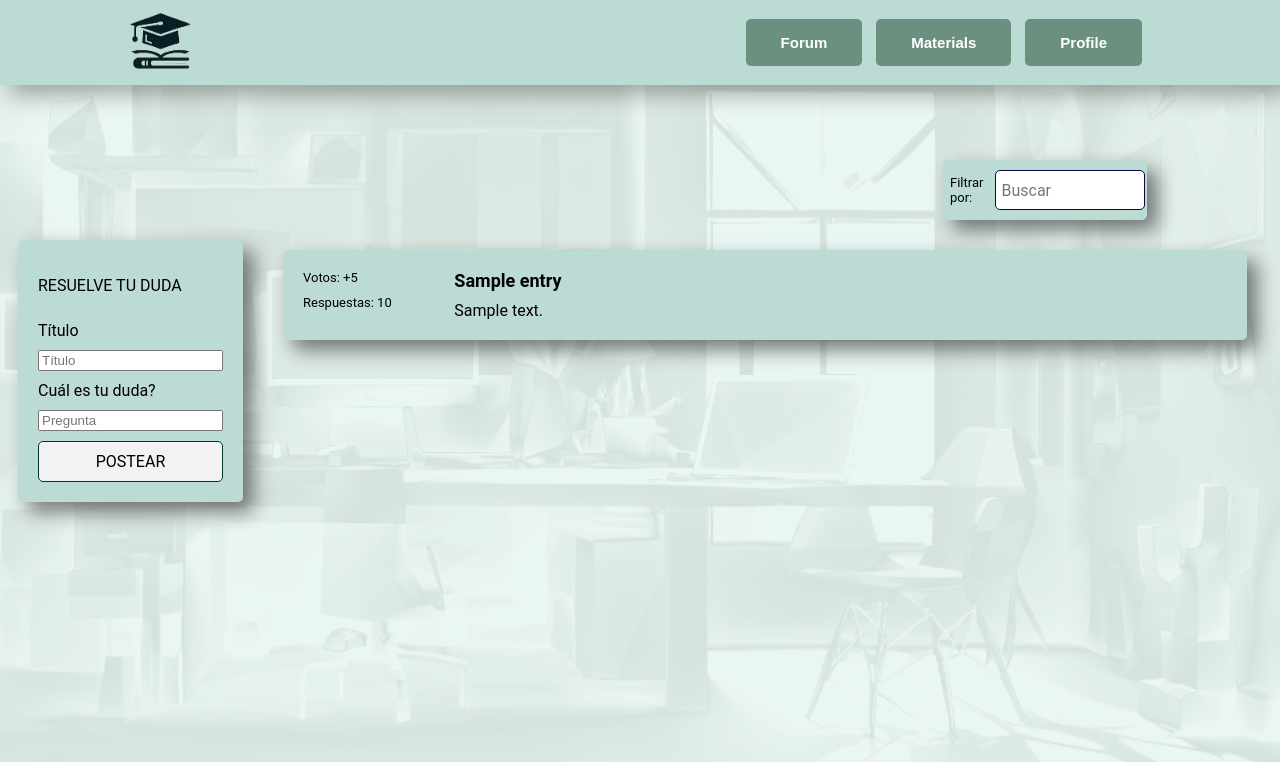
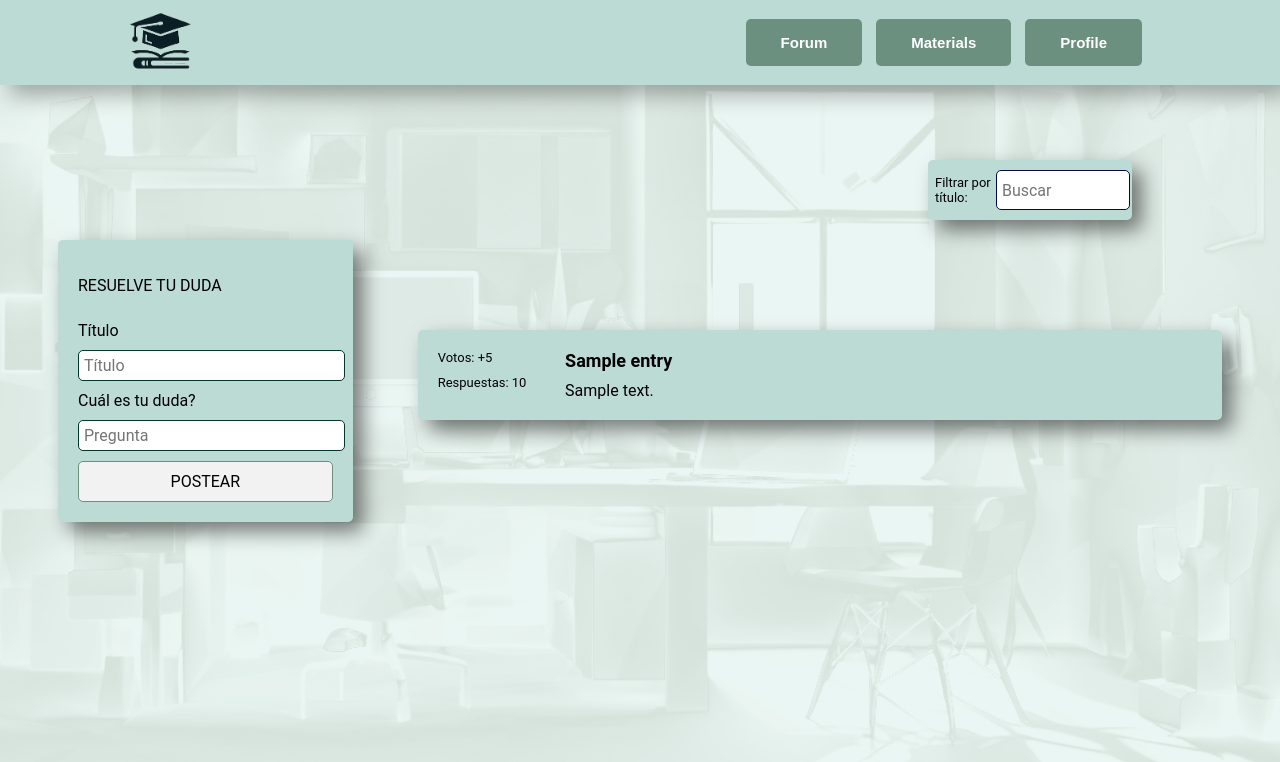
Before and after one commit to DCC-CC4401/2024-1-CC4401-1-grupo-9, a Django app: page /forum/ in a window 1280 px wide. Shown: the top 762 px of the page. Run offline with Django 5.2, Linux system fonts and the light colour scheme; tables that the repository leaves empty hold one stand-in row (values such as "Sample post").

Commit message:
feat(forums/main page): implemented a filter using fetch

```diff
--- a/forum/models.py
+++ b/forum/models.py
@@ -6,7 +6,7 @@ class Entry(models.Model):
     """ Es la entrada de un foro """
     title = models.CharField(max_length=200)
     body = models.TextField(max_length=1000)
-    user = models.ForeignKey(User, on_delete=models.CASCADE)
+    user = models.ForeignKey(User, on_delete=models.CASCADE, null=True)
 
     created_at = models.DateTimeField(auto_now_add=True)
     ## agregar material
@@ -19,7 +19,7 @@ class Message(models.Model):
     """ Es un mensaje en una entrada de un foro """
     message = models.TextField(max_length=1000)
     entry = models.ForeignKey(Entry, on_delete=models.CASCADE)
-    user = models.ForeignKey(User, on_delete=models.CASCADE)
+    user = models.ForeignKey(User, on_delete=models.CASCADE, null=True)
     created_at = models.DateTimeField(auto_now_add=True)
 
     def __str__(self):
--- /dev/null
+++ b/forum/static/js/forums_main.js
@@ -0,0 +1,47 @@
+/** construye consulta */
+const buildQueryString = (params) => {
+    return Object.keys(params)
+        .map(key => encodeURIComponent(key) + '=' + encodeURIComponent(params[key]))
+        .join('&');
+};
+
+
+/** obtiene los foros */
+const fetch_forums = async (params) => {
+    try{
+        const url = `/api/forums?${buildQueryString(params)}`;
+        const response = await fetch(url);
+        return response.json();
+    } catch (error) {
+        throw new Error('Error al obtener los foros');
+    }
+};
+
+let params = {};
+/** escucha el evento de cambio de titulo */
+document.getElementById('search-title').addEventListener('input', (event) => {
+    let forums = document.getElementById('forums-container');
+    params.title = event.target.value;
+
+    /** get all the forums */
+    fetch_forums(params).then((data) => {
+        /** clean the forums innerhtml */
+        forums.innerHTML = '';
+        data.forEach(element => {
+            /** for each, append to the forums list */
+            forums.innerHTML +=
+                `<a id="forum-entry" class="forum-entry" href="/forum/${element.id}">
+                    <div class="entry-data">
+                        <div> Votos: +${5} </div>
+                        <div> Respuestas: ${10} </div>
+                    </div>
+                    <div class="entry-content">
+                        <div class="entry-title"> ${element.title} </div>
+                        <div class="entry-body">  ${element.body} </div>
+                    </div>
+                </a>`;
+        });
+
+    });
+
+});
--- a/forum/static/styles/forums_main.css
+++ b/forum/static/styles/forums_main.css
@@ -1,27 +1,31 @@
+/** main container */
 .forums{
     margin-top: 80px;
     width: 100%;
     height: 100%;
+    gap: 20px;
 
     display: flex;
     flex-direction: row;
 }
 
+/** ===  FORMULARIO === */
 .form-new-forum{
     margin-top: 160px;
     display: flex;
     flex-direction: column;
     gap: 10px;
-    margin-left: 10px;
-    margin-right: 80px;
+    margin-left: 50px;
 
-    width: 15%;
+    width: 30%;
     padding: 20px;
     background-color: #BDDBD5;
     border-radius: 5px;
     font-family: 'Roboto', sans-serif;
     box-shadow: 10px 10px 20px rgba(0, 0, 0, 0.5);
+
     max-height: 350px;
+    max-width: 300px;
 }
 
 .form-new-forum button{
@@ -32,19 +36,29 @@
     border-radius: 5px;
     font-family: 'Roboto', sans-serif;
     font-size: medium;
-    border: 1px solid #03362c;
+    border: 1px solid #6B9080;
     cursor: pointer;
 }
 
 .form-new-forum button:hover{
-    background-color: #03362c;
+    background-color: #6B9080;
     color: white;
     transform: scale(1.05);
     transition: 0.5s;
 }
 
+.form-new-forum input{
+    width: 100%;
+    border-radius: 5px;
+    padding: 5px;
+    font-family: 'Roboto', sans-serif;
+    font-size: medium;
+    border: 1px solid #03362c;
+}
 
 
+
+/** === FILTER === */
 .filter{
     width: 200px;
     padding: 10px;
@@ -57,7 +71,7 @@
     align-content: center;
     justify-content: center;
 
-    margin-right: 100px;
+    margin-right: 90px;
     padding-left: 2px;
     padding-right: 2px;
 
@@ -79,10 +93,14 @@
     font-size: small;
 }
 
-.forums-container{
+
+
+/** container para las entradas y el filtro */
+.forums-and-filter{
     display: flex;
     flex-direction: column;
     width: 100%;
+    padding-right: 50px;
 
     gap: 30px;
 
@@ -91,7 +109,21 @@
     justify-content: top;
 
     font-family: 'Roboto', sans-serif;
-    margin-right: 25px;
+}
+
+/** container solo de entradas */
+.forums-container{
+    display: flex;
+    flex-direction: column;
+    width: 90%;
+
+    gap: 30px;
+
+    margin-top: 5em;
+    align-items:end;
+    justify-content: top;
+
+    font-family: 'Roboto', sans-serif;
 }
 
 .forum-entry{
@@ -109,8 +141,6 @@
     color: black;
 }
 
-/* animation for the forum entry */
-/* increase size when mouse over */
 .forum-entry:hover{
     transform: scale(1.01);
     transition: 0.4s;
--- a/forum/templates/forums_main.html
+++ b/forum/templates/forums_main.html
@@ -24,15 +24,16 @@
         <button type="submit"> POSTEAR </button>
     </form>
 
-    <div class="forums-container">
+    <div class="forums-and-filter">
 
         <div class="filter">
-            <label for="filter">Filtrar por:</label>
-            <input type="text" placeholder="Buscar">
+            <label for="filter">Filtrar por título:</label>
+            <input id="search-title" type="text" placeholder="Buscar">
         </div>
 
+        <div id="forums-container" class="forums-container">
             {% for entry in forums %}
-        <a class="forum-entry" href="{% url 'forum' entry.id %}">
+            <a id="forum-entry" class="forum-entry" href="{% url 'forum' entry.id %}">
                 <div class="entry-data">
                     <div> Votos: +5 </div>
                     <div> Respuestas: 10 </div>
@@ -43,6 +44,7 @@
                 </div>
             </a>
             {% endfor %}
+        </div>
 
     </div>
 </div>
@@ -50,4 +52,5 @@
 
 
 {% block js %}
+    <script src="{% static 'js/forums_main.js' %}"></script>
 {% endblock %}
--- a/forum/views.py
+++ b/forum/views.py
@@ -39,7 +39,7 @@ def forum(request: HttpRequest, entry_id: int = None) -> (HttpResponseRedirect |
             if form.is_valid():
                 message = form.save(commit=False)
                 message.entry = Entry.objects.filter(id=entry_id)
-                message.user = request.user
+                #message.user = request.user
                 message.save()
                 messages.success(request, 'Mensaje subido exitosamente')
                 return redirect('/forum/'+entry_id)
@@ -52,7 +52,7 @@ def forum(request: HttpRequest, entry_id: int = None) -> (HttpResponseRedirect |
             form = ForumEntry(request.POST)
             if form.is_valid():
                 entrada = form.save(commit=False)
-                entrada.user = request.user
+                #entrada.user = request.user
                 entrada.save()
                 messages.success(request, 'Entrada subida exitosamente')
                 return redirect('/forum/'+str(entrada.id))
```
Lines whose indentation alone changed are shown as unchanged.
